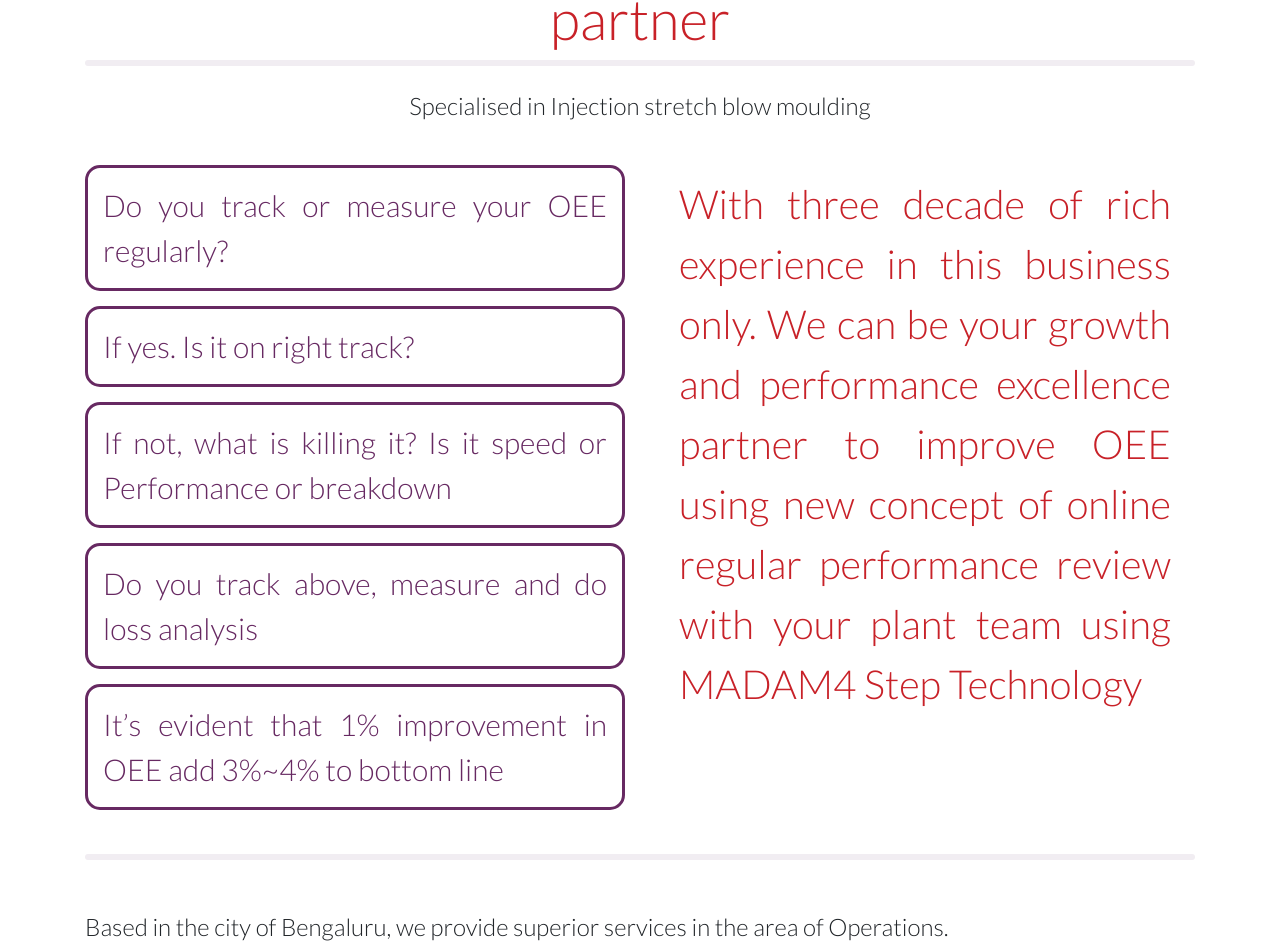
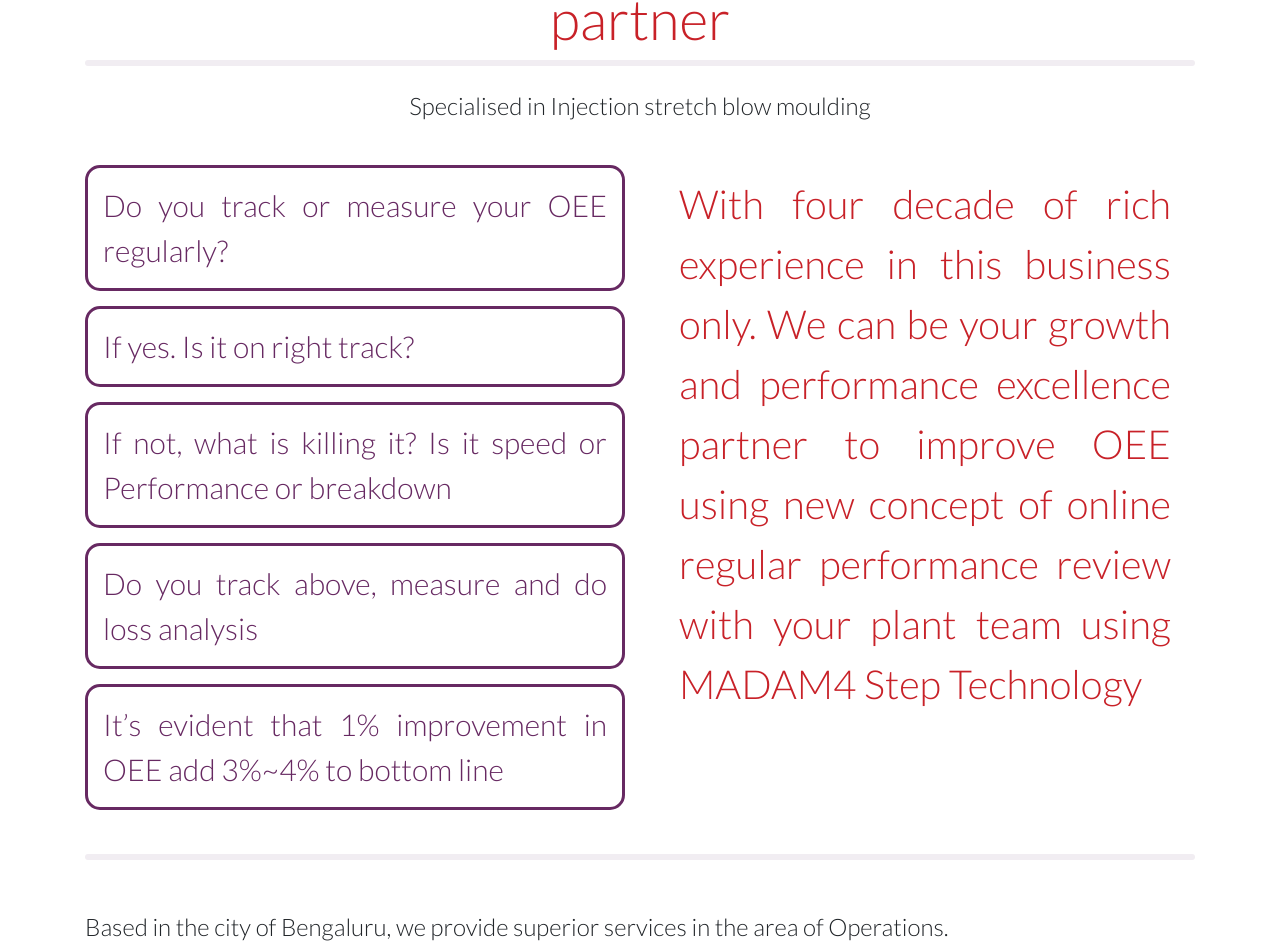
Before and after one commit to FAlooC/shiprakway, a React (Create React App) app: page / in a window 1280 px wide. Shown: the part 1985-2932 px from the top of the page. Built offline with nearby package versions, Linux system fonts and the light colour scheme.

Commit message:
Update experience 🥳

```diff
--- a/src/components/home.js
+++ b/src/components/home.js
@@ -78,7 +78,7 @@ const Home = () => {
                         </div>
                         <div className="col-lg-6 col-12 text-primary text-justify">
                             <p className="right-box p-md-4 p-1">
-                                With three decade of rich experience in this business only. We can be your growth and
+                                With four decade of rich experience in this business only. We can be your growth and
                                 performance excellence partner to improve OEE using new concept of online regular
                                 performance review with your plant team using MADAM4 Step Technology
                             </p>
```
